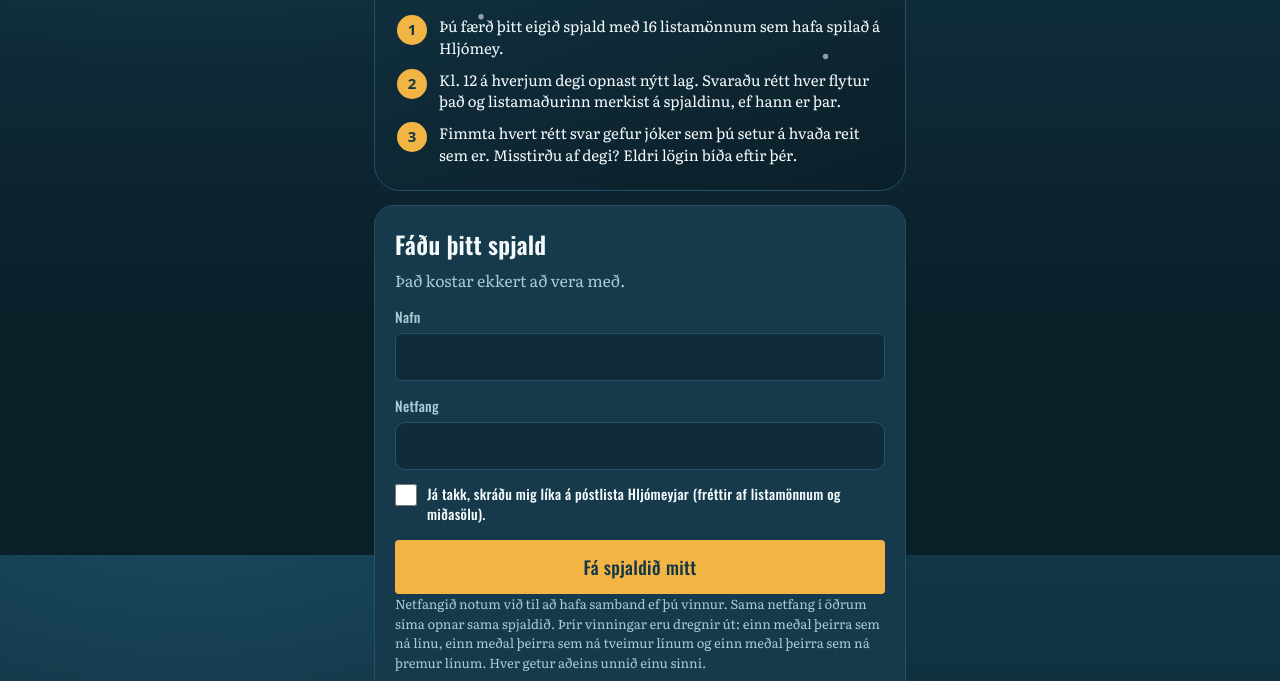
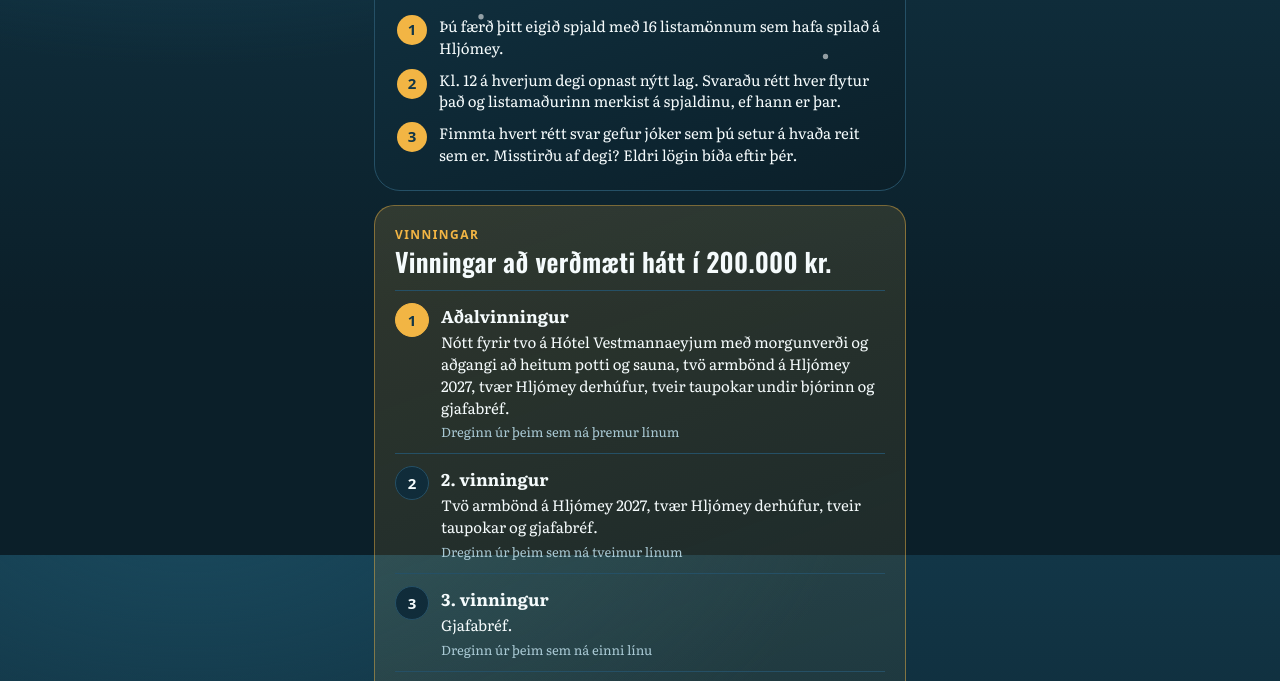
Before and after one commit to gummiarna/hljomey-pubquiz, a plain HTML site: page web/jolabingo.html in a window 1280 px wide. Shown: the part 245-926 px from the top of the page. Drawn offline with nearby package versions, Linux system fonts and the light colour scheme; no server answers; a script that the page names is missing.

Commit message:
Jólabingó: vinningar á forsíðu leiksins
Co-Authored-By: Claude Opus 5.5 <noreply@anthropic.com>
Claude-Session: https://claude.ai/code/session_0127gXm1uWcgNUzbxKpMJ25C

```diff
--- a/web/jolabingo.html
+++ b/web/jolabingo.html
@@ -40,6 +40,17 @@
   .check { display: flex; gap: 10px; align-items: flex-start; font-size: 14px; color: var(--text); line-height: 1.45; margin: 4px 0 16px; cursor: pointer; }
   .check input { width: 22px; height: 22px; flex: 0 0 22px; accent-color: var(--accent); margin: 0; }
   .panel .btn.full { width: 100%; font-size: 18px; padding: 14px; }
+  .prizes { margin-top: 14px; border-radius: 20px; padding: 20px; background: linear-gradient(160deg, rgba(242,181,68,.16), rgba(242,181,68,.04)); border: 1px solid rgba(242,181,68,.45); }
+  .prizes .kick { font-size: 12px; font-weight: 700; letter-spacing: .12em; text-transform: uppercase; color: var(--accent); font-family: system-ui, sans-serif; }
+  .prizes h2 { margin: 4px 0 14px; font-size: 26px; line-height: 1.15; }
+  .prize { display: flex; gap: 12px; padding: 12px 0; border-top: 1px solid var(--line); }
+  .prize:first-of-type { border-top: 0; padding-top: 0; }
+  .prize .n { flex: 0 0 34px; height: 34px; border-radius: 17px; display: grid; place-items: center; background: var(--bg2); border: 1px solid var(--line); font-weight: 800; font-family: system-ui, sans-serif; font-size: 15px; }
+  .prize.main .n { background: var(--accent); border-color: var(--accent); color: #123647; }
+  .prize b { display: block; font-size: 17px; }
+  .prize p { margin: 3px 0 0; font-size: 15px; line-height: 1.45; color: var(--text); }
+  .prize small { display: block; margin-top: 4px; font-size: 13px; color: var(--muted); }
+  .prizes .fine { margin-top: 10px; }
   .fine { font-size: 13px; color: var(--muted); margin-top: 12px; line-height: 1.5; }
   .fine a { color: var(--muted); }
 
@@ -136,6 +147,23 @@
         <li id="stepJoker">Fimmta hvert rétt svar gefur jóker sem þú setur á hvaða reit sem er. Misstirðu af degi? Eldri lögin bíða eftir þér.</li>
       </ol>
     </div>
+    <div class="prizes" id="vinningar">
+      <div class="kick">Vinningar</div>
+      <h2>Vinningar að verðmæti hátt í 200.000 kr.</h2>
+      <div class="prize main"><span class="n">1</span><div><b>Aðalvinningur</b>
+        <p>Nótt fyrir tvo á Hótel Vestmannaeyjum með morgunverði og aðgangi að heitum potti og sauna, tvö armbönd á Hljómey 2027, tvær Hljómey derhúfur, tveir taupokar undir bjórinn og gjafabréf.</p>
+        <small>Dreginn úr þeim sem ná þremur línum</small></div></div>
+      <div class="prize"><span class="n">2</span><div><b>2. vinningur</b>
+        <p>Tvö armbönd á Hljómey 2027, tvær Hljómey derhúfur, tveir taupokar og gjafabréf.</p>
+        <small>Dreginn úr þeim sem ná tveimur línum</small></div></div>
+      <div class="prize"><span class="n">3</span><div><b>3. vinningur</b>
+        <p>Gjafabréf.</p>
+        <small>Dreginn úr þeim sem ná einni línu</small></div></div>
+      <div class="prize"><span class="n">✉</span><div><b>Póstlistavinningur</b>
+        <p>Gjafabréf, dregið út meðal þeirra sem skrá sig á póstlista Hljómeyjar.</p></div></div>
+      <p class="fine">Gjafabréf frá Brothers Brewery, Vöruhúsinu, GOTT og Litlu skvísubúðinni. Aðalvinningurinn er dreginn fyrst. Ef enginn nær þremur línum er hann dreginn úr þeim sem ná tveimur. Hver getur aðeins unnið einu sinni.</p>
+    </div>
+
     <div class="panel">
       <h2>Fáðu þitt spjald</h2>
       <p id="joinStatus">Það kostar ekkert að vera með.</p>
@@ -144,7 +172,7 @@
       <label class="check"><input type="checkbox" id="nlIn"> <span>Já takk, skráðu mig líka á póstlista Hljómeyjar (fréttir af listamönnum og miðasölu).</span></label>
       <button class="btn full" id="joinBtn">Fá spjaldið mitt</button>
       <div class="err hidden" id="joinErr"></div>
-      <p class="fine">Netfangið notum við til að hafa samband ef þú vinnur. Sama netfang í öðrum síma opnar sama spjaldið. Þrír vinningar eru dregnir út: einn meðal þeirra sem ná línu, einn meðal þeirra sem ná tveimur línum og einn meðal þeirra sem ná þremur línum. Hver getur aðeins unnið einu sinni.</p>
+      <p class="fine">Netfangið notum við til að hafa samband ef þú vinnur. Sama netfang í öðrum síma opnar sama spjaldið. Það er valfrjálst að skrá sig á póstlistann.</p>
     </div>
   </section>
 
@@ -170,7 +198,7 @@
       <button class="btn ghost" id="shareBtn">Deila spjaldinu</button>
       <a class="btn ghost" href="index.html" style="text-align:center;text-decoration:none">Fleiri leikir</a>
     </div>
-    <p class="fine">Þrír vinningar: dregið er úr þeim sem ná línu, tveimur línum og þremur línum. Hver getur aðeins unnið einu sinni. Vinningshafar fá póst á netfangið sitt.</p>
+    <p class="fine">Vinningar að verðmæti hátt í 200.000 kr. Aðalvinningurinn (hótelnótt fyrir tvo og armbönd á Hljómey 2027) er dreginn úr þeim sem ná þremur línum, 2. vinningur úr tveimur línum og 3. vinningur úr einni línu. Eitt gjafabréf er dregið út meðal þeirra sem eru á póstlistanum. Hver getur aðeins unnið einu sinni. Vinningshafar fá póst á netfangið sitt.</p>
   </section>
 </div>
 
```
